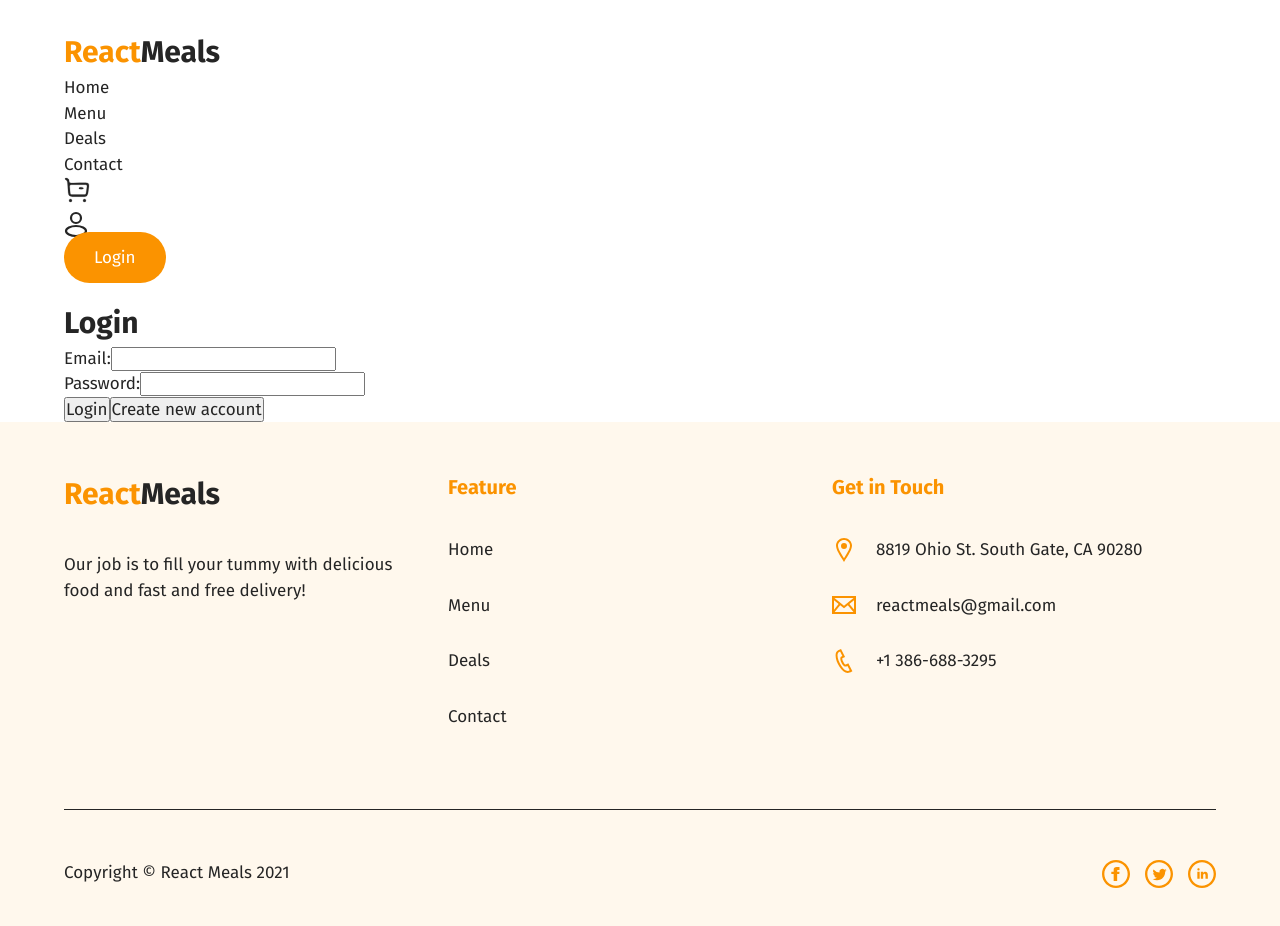
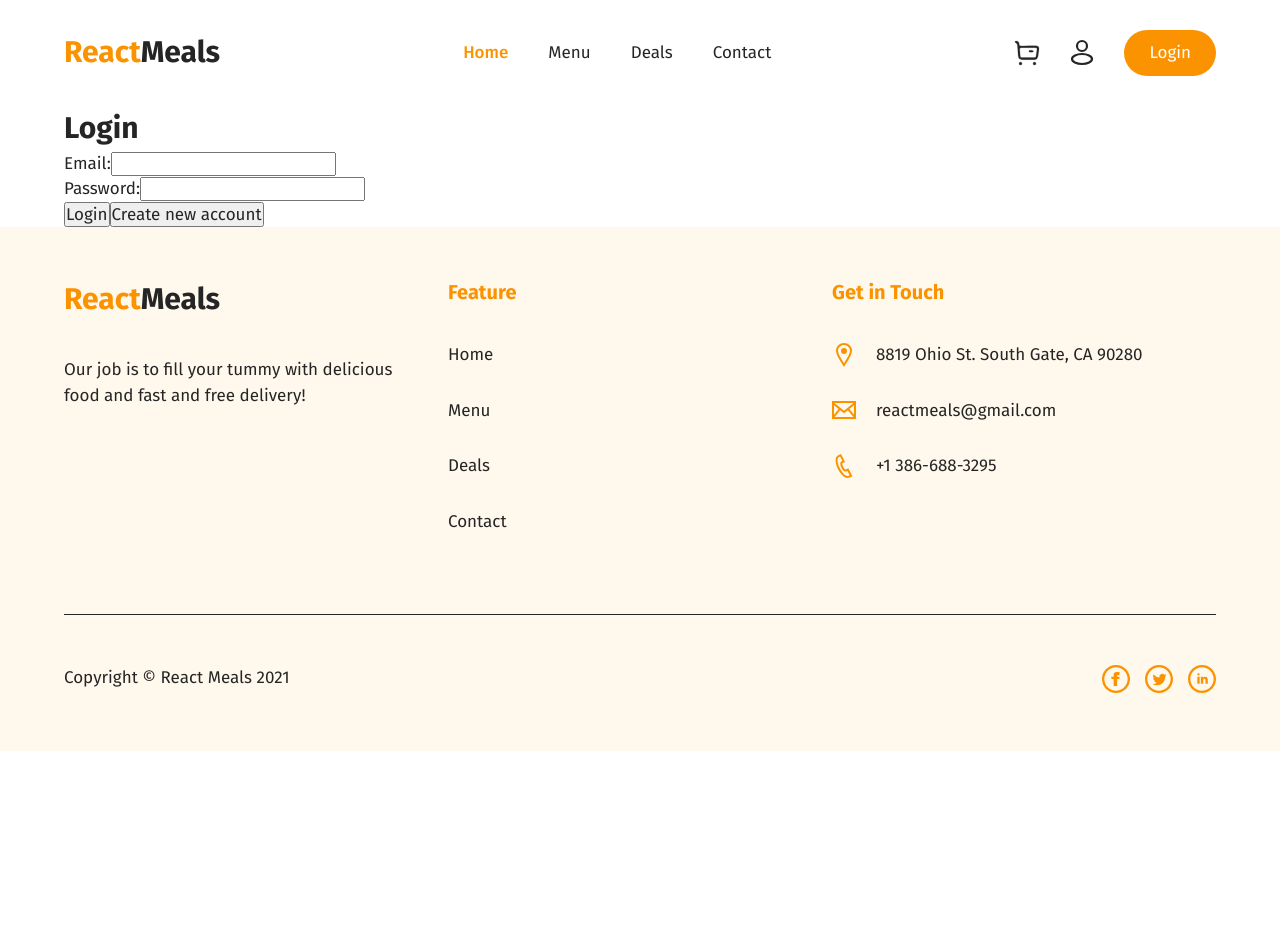
Before and after one commit to findshrey/food-order-app, a React (Create React App) app: page /auth in a window 1280 px wide. Shown: the top 926 px of the page. After the commit the page ends 800 px from the top, so only its background shows below. Built offline with nearby package versions, Linux system fonts and the light colour scheme.

Commit message:
Refactor: Header styling. Deleted Navbar component

```diff
--- a/src/components/Layout/Header.js
+++ b/src/components/Layout/Header.js
@@ -20,7 +20,7 @@ const Header = () => {
    return (
       <header className={styles["main-head"]}>
          <div className="container">
-            <nav>
+            <nav className={styles["nav-primary"]}>
                <div className={styles.logo}>
                   <Link to={ROUTES.HOME}>
                      <h1>
@@ -28,7 +28,7 @@ const Header = () => {
                      </h1>
                   </Link>
                </div>
-               <ul>
+               <ul className={styles["nav-left"]}>
                   {NAV_LINKS.map((link, index) => (
                      <li key={index}>
                         <NavLink
@@ -40,7 +40,7 @@ const Header = () => {
                      </li>
                   ))}
                </ul>
-               <ul>
+               <ul className={styles["nav-right"]}>
                   <li>
                      <NavLink to={ROUTES.CART}>
                         <IconCart />
--- a/src/components/Layout/Header.module.scss
+++ b/src/components/Layout/Header.module.scss
@@ -2,10 +2,40 @@
 
 .main-head {
    padding: 3rem 0;
+}
 
-   :global(.container) {
-      // display: flex;
-      // gap: 20rem;
+.nav-primary {
+   display: flex;
+   justify-content: space-between;
+
+   .nav-left,
+   .nav-right {
+      display: flex;
+      gap: 4rem;
+
+      li {
+         display: flex;
+         align-items: center;
+      }
+   }
+
+   .nav-right {
+      gap: 3rem;
+
+      // Vertically centers SVG
+      a {
+         display: flex;
+         align-items: center;
+      }
+   }
+
+   :global(.btn-mustard) {
+      padding: 1rem 2.5rem;
+   }
+
+   .active-link {
+      color: $c-mustard;
+      font-weight: 500;
    }
 }
 
```
Also changed, not shown: src/components/Layout/Navbar.js (deleted, +0 -83 lines), src/components/Layout/Navbar.module.scss (deleted, +0 -35 lines).
